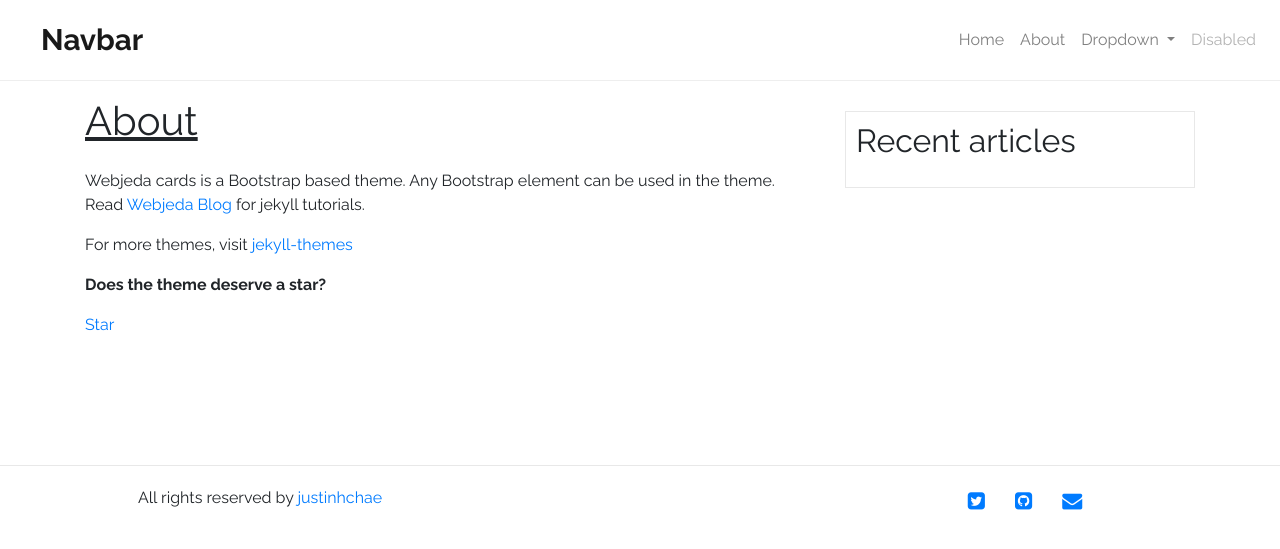
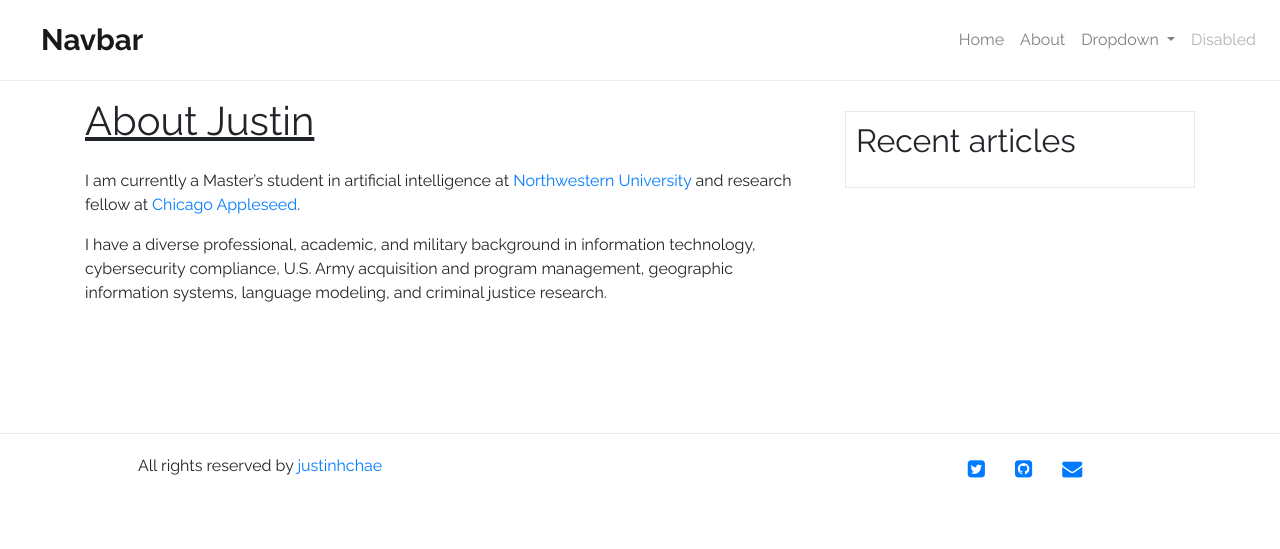
Before and after one commit to justinhchae/justinhchae.github.io, a Jekyll site: the page built from about.md, in a window 1280 px wide. Shown: the top 549 px of the page. Built offline with Jekyll 4.4.1, drawn with Linux system fonts in a browser that asks for light colours.

Commit message:
Update about.md

```diff
--- a/about.md
+++ b/about.md
@@ -1,15 +1,14 @@
 ---
 layout: page
-title: About
+title: About Justin
 permalink: /about/
 ---
 
-Webjeda cards is a Bootstrap based theme. Any Bootstrap element can be used in the theme. Read [Webjeda Blog](http://blog.webjeda.com){: target="\_blank"} for jekyll tutorials.
+I am currently a Master's student in artificial intelligence at
+[Northwestern University](https://www.mccormick.northwestern.edu/artificial-intelligence/people/students/2020-21/justin-chae.html)
+and research fellow at
+[Chicago Appleseed](https://www.chicagoappleseed.org/about-us/our-staff/).
 
-For more themes, visit [jekyll-themes](https://jekyll-themes.com){: target="\_blank"}
-
-**Does the theme deserve a star?**
-
-<a class="github-button" href="https://github.com/sharu725/cards" data-style="mega" data-count-href="/sharu725/cards/stargazers" data-count-api="/repos/sharu725/cards#stargazers_count" data-count-aria-label="# stargazers on GitHub" aria-label="Star sharu725/cards on GitHub">Star</a>
-
-<script async defer src="https://buttons.github.io/buttons.js"></script>
+I have a diverse professional, academic, and military background in information technology,
+cybersecurity compliance, U.S. Army acquisition and program management,
+geographic information systems, language modeling, and criminal justice research.
```
